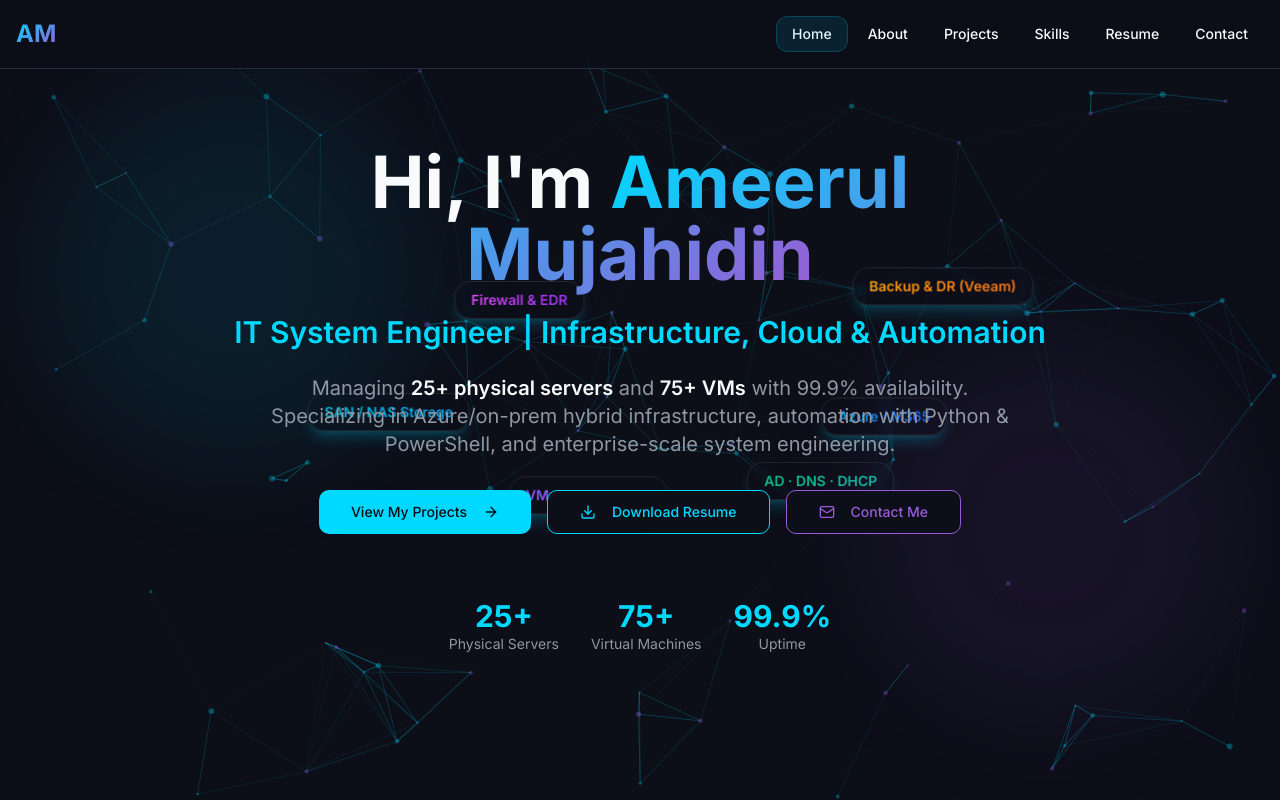
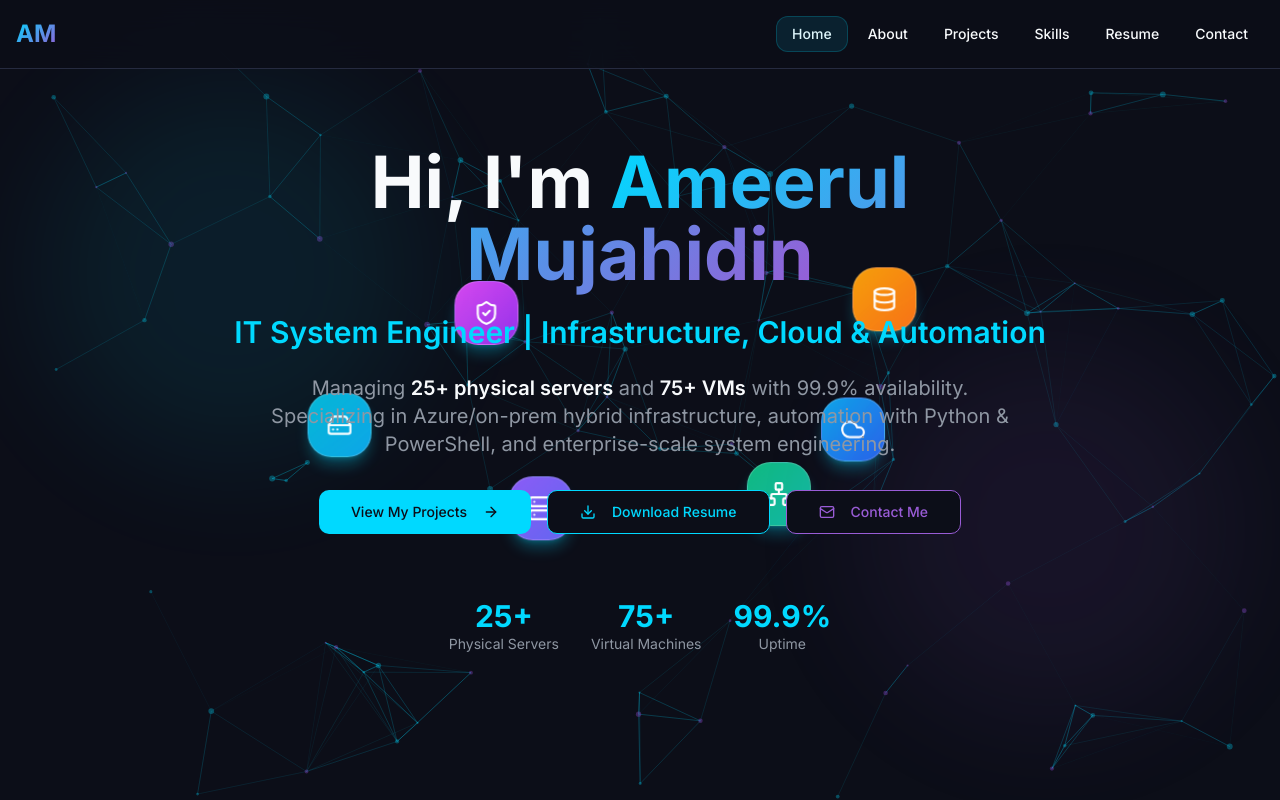
Before and after one commit to ameertechy/mujahidin-nexus, a React (Vite) app: page /mujahidin-nexus/ in a window 1280 px wide. Built offline with nearby package versions, Linux system fonts and the light colour scheme.

Commit message:
Use icon-only infra overlay in hero

```diff
--- a/src/components/HeroTechOrbits.tsx
+++ b/src/components/HeroTechOrbits.tsx
@@ -1,12 +1,51 @@
 import { motion } from "framer-motion";
+import type { ComponentType } from "react";
+import {
+  Cloud,
+  Network,
+  HardDrive,
+  ShieldCheck,
+  Server,
+  Database,
+} from "lucide-react";
 
-const techItems = [
-  { label: "Azure / M365", color: "from-sky-500 to-blue-600" },
-  { label: "AD · DNS · DHCP", color: "from-emerald-500 to-teal-500" },
-  { label: "VMware · Hyper-V", color: "from-violet-500 to-indigo-500" },
-  { label: "SAN / NAS Storage", color: "from-cyan-500 to-sky-500" },
-  { label: "Firewall & EDR", color: "from-fuchsia-500 to-purple-600" },
-  { label: "Backup & DR (Veeam)", color: "from-amber-500 to-orange-500" },
+type IconDef = {
+  icon: ComponentType<{ size?: number; className?: string }>;
+  color: string;
+  label: string; // used only for aria-label
+};
+
+const techItems: IconDef[] = [
+  {
+    icon: Cloud,
+    color: "from-sky-500 to-blue-600",
+    label: "Azure and M365",
+  },
+  {
+    icon: Network,
+    color: "from-emerald-500 to-teal-500",
+    label: "AD, DNS, DHCP networking",
+  },
+  {
+    icon: Server,
+    color: "from-violet-500 to-indigo-500",
+    label: "VMware and Hyper-V servers",
+  },
+  {
+    icon: HardDrive,
+    color: "from-cyan-500 to-sky-500",
+    label: "SAN and NAS storage",
+  },
+  {
+    icon: ShieldCheck,
+    color: "from-fuchsia-500 to-purple-600",
+    label: "Firewall and endpoint security",
+  },
+  {
+    icon: Database,
+    color: "from-amber-500 to-orange-500",
+    label: "Backup, DR and databases",
+  },
 ];
 
 const floatVariants = {
@@ -27,6 +66,7 @@ const HeroTechOrbits = () => {
     <div className="absolute inset-0 pointer-events-none flex items-center justify-center">
       <div className="relative w-full max-w-4xl h-80">
         {techItems.map((item, index) => {
+          const Icon = item.icon;
           const radius = 80 + index * 22;
           const angle = (index / techItems.length) * Math.PI * 2;
           const left = 50 + (radius * Math.cos(angle)) / 4;
@@ -41,12 +81,11 @@ const HeroTechOrbits = () => {
               className="absolute"
               style={{ left: `${left}%`, top: `${top}%` }}
             >
-              <div className="rounded-2xl px-4 py-2 bg-gradient-to-br shadow-lg shadow-primary/20 border border-white/10 backdrop-blur-sm text-xs md:text-sm font-semibold text-white whitespace-nowrap">
-                <span
-                  className={`bg-gradient-to-r ${item.color} bg-clip-text text-transparent`}
-                >
-                  {item.label}
-                </span>
+              <div
+                className={`flex items-center justify-center rounded-3xl w-14 h-14 md:w-16 md:h-16 bg-gradient-to-br ${item.color} shadow-lg shadow-primary/30 border border-white/20 backdrop-blur-sm`}
+                aria-label={item.label}
+              >
+                <Icon className="text-white" size={26} />
               </div>
             </motion.div>
           );
```
